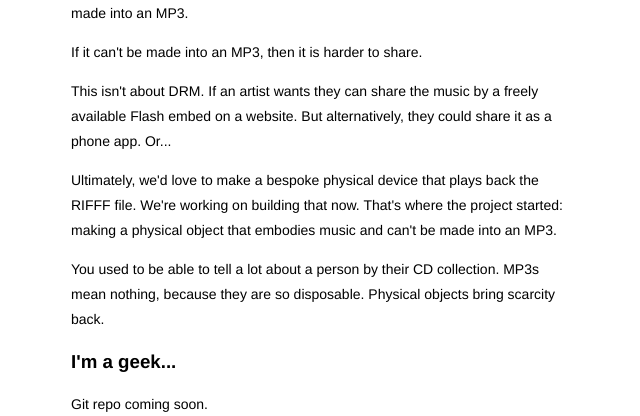
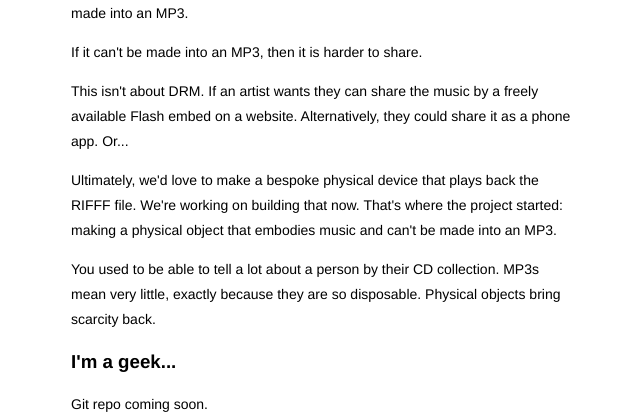
Before and after one commit to jimmytidey/rifff.co.uk, a PHP site: page / in a window 1280 px wide. Shown: the part 1143-1559 px from the top of the page, without its empty margins (319-959 px from the left). Run offline with PHP 8.4, Linux system fonts and the light colour scheme.

Commit message:
automated commit

```diff
--- a/html/index.php
+++ b/html/index.php
@@ -54,11 +54,11 @@
 
 				<p>If it can't be made into an MP3, then it is harder to share.</p>
 
-				<p>This isn't about DRM. If an artist wants they can share the music by a freely available Flash embed on a website. But alternatively, they could share it as a phone app. Or...</p>
+				<p>This isn't about DRM. If an artist wants they can share the music by a freely available Flash embed on a website. Alternatively, they could share it as a phone app. Or...</p>
 
 				<p>Ultimately, we'd love to make a bespoke physical device that plays back the RIFFF file. We're working on building that now. That's where the project started: making a physical object that embodies music and can't be made into an MP3.</p>
 
-				<p>You used to be able to tell a lot about a person by their CD collection. MP3s mean nothing, because they are so disposable. Physical objects bring scarcity back.</p>
+				<p>You used to be able to tell a lot about a person by their CD collection. MP3s mean very little, exactly because they are so disposable. Physical objects bring scarcity back.</p>
 
 				<h3>I'm a geek...</h3>
 
```
